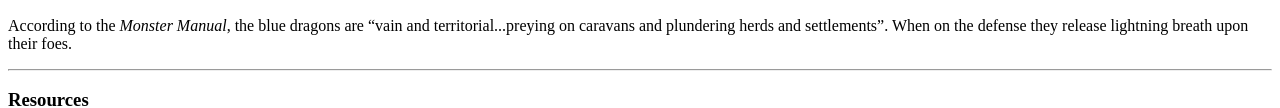
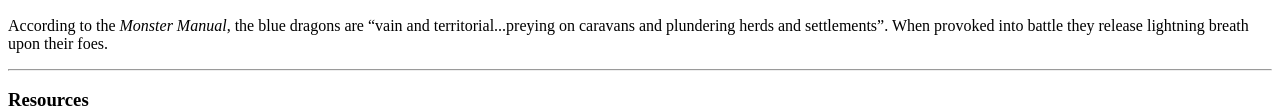
Before and after one commit to RyanDugan/html1, a plain HTML site: page index.html in a window 1280 px wide. Shown: the part 458-566 px from the top of the page. Drawn offline with Linux system fonts and the light colour scheme.

Commit message:
Update index.html

```diff
--- a/index.html
+++ b/index.html
@@ -14,7 +14,7 @@
 	<img src="Images/bluedragon.jpg" alt="Electrified Blue Dragon" width="200" height="220">
 	<img src="Images/bluedragon3.jpg" alt="Blue dragon stalking">
 	<img src="Images/bluedragon2.jpg" alt="Blue Dragon on gold pile">
-		<p>According to the <i>Monster Manual</i>, the blue dragons are <q>vain and territorial...preying on caravans and plundering herds and settlements</q>. When on the defense they release lightning breath upon their foes.</p>
+		<p>According to the <i>Monster Manual</i>, the blue dragons are <q>vain and territorial...preying on caravans and plundering herds and settlements</q>. When provoked into battle they release lightning breath upon their foes.</p>
 		<hr><h3>Resources</h3><p>More in-depth information can be located <a href="https://www.dndbeyond.com/sources/mm/monsters-d#BlueDragon"><b>here</b></a>.</p>
 
 </body>
```
